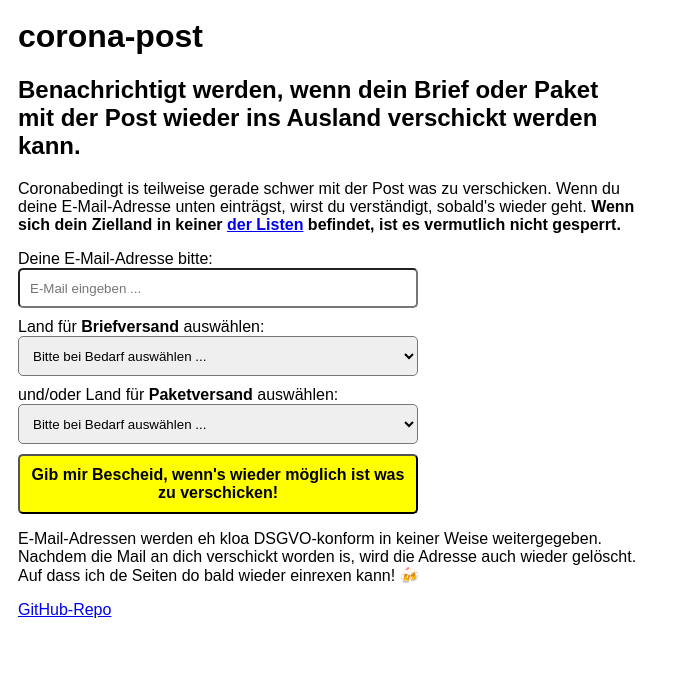
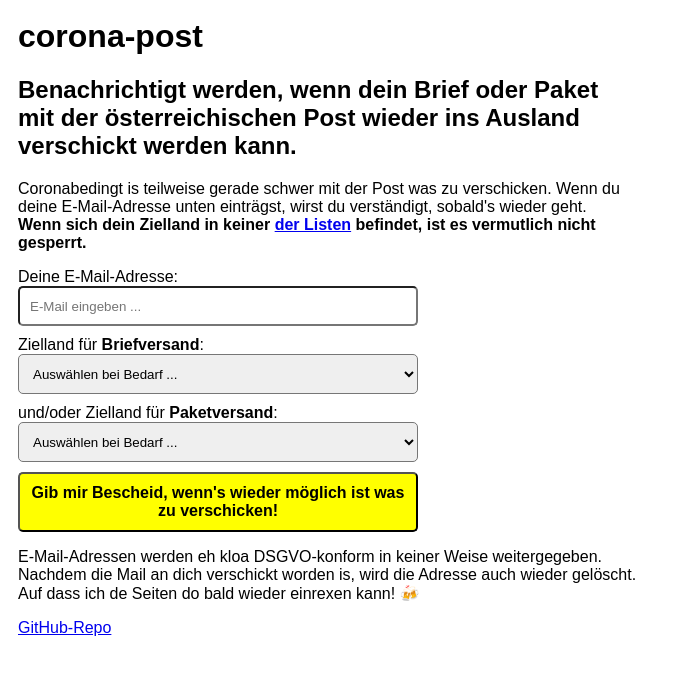
Before and after one commit to dag0310/corona-post, a PHP site: page / in a window 1280 px wide. Shown: the top 675 px of the page, without its empty margins (0-680 px from the left). Run offline with PHP 8.4, Linux system fonts and the light colour scheme; some libraries are stand-ins or nearby versions.

Commit message:
Improve wording

```diff
--- a/app/index.php
+++ b/app/index.php
@@ -82,10 +82,10 @@ if ($_SERVER['REQUEST_METHOD'] === 'POST') {
 </head>
 <body>
   <h1>corona-post</h1>
-  <h2>Benachrichtigt werden, wenn dein Brief oder Paket mit der Post wieder ins Ausland verschickt werden kann.</h2>
+  <h2>Benachrichtigt werden, wenn dein Brief oder Paket mit der österreichischen Post wieder ins Ausland verschickt werden kann.</h2>
   <p>
     Coronabedingt is teilweise gerade schwer mit der Post was zu verschicken.
-    Wenn du deine E-Mail-Adresse unten einträgst, wirst du verständigt, sobald's wieder geht.
+    Wenn du deine E-Mail-Adresse unten einträgst, wirst du verständigt, sobald's wieder geht.<br>
     <b>Wenn sich dein Zielland in keiner <a href="https://www.post.at/p/c/liefereinschraenkungen-coronavirus" target="_blank">der Listen</a> befindet, ist es vermutlich nicht gesperrt.</b>
   </p>
   <?php if (isset($_SESSION['message'])): ?>
@@ -93,14 +93,14 @@ if ($_SERVER['REQUEST_METHOD'] === 'POST') {
   <?php unset($_SESSION['message']); endif ?>
   <form method="post">
     <label>
-      Deine E-Mail-Adresse bitte:<br>
+      Deine E-Mail-Adresse:<br>
       <input type="email" name="email" placeholder="E-Mail eingeben ..." autocomplete="email" required>
     </label>
     <br>
     <label>
-      Land für <b>Briefversand</b> auswählen:<br>
+      Zielland für <b>Briefversand</b>:<br>
       <select name="letter_country">
-        <option value="">Bitte bei Bedarf auswählen ...</option>
+        <option value="">Auswählen bei Bedarf ...</option>
         <?php foreach ($letter_countries as $country): ?>
         <option value="<?= $country ?>"><?= $country ?></option>
         <?php endforeach ?>
@@ -108,9 +108,9 @@ if ($_SERVER['REQUEST_METHOD'] === 'POST') {
     </label>
     <br>
     <label>
-      und/oder Land für <b>Paketversand</b> auswählen:<br>
+      und/oder Zielland für <b>Paketversand</b>:<br>
       <select name="package_country">
-        <option value="">Bitte bei Bedarf auswählen ...</option>
+        <option value="">Auswählen bei Bedarf ...</option>
         <?php foreach ($package_countries as $country): ?>
         <option value="<?= $country ?>"><?= $country ?></option>
         <?php endforeach ?>
```
